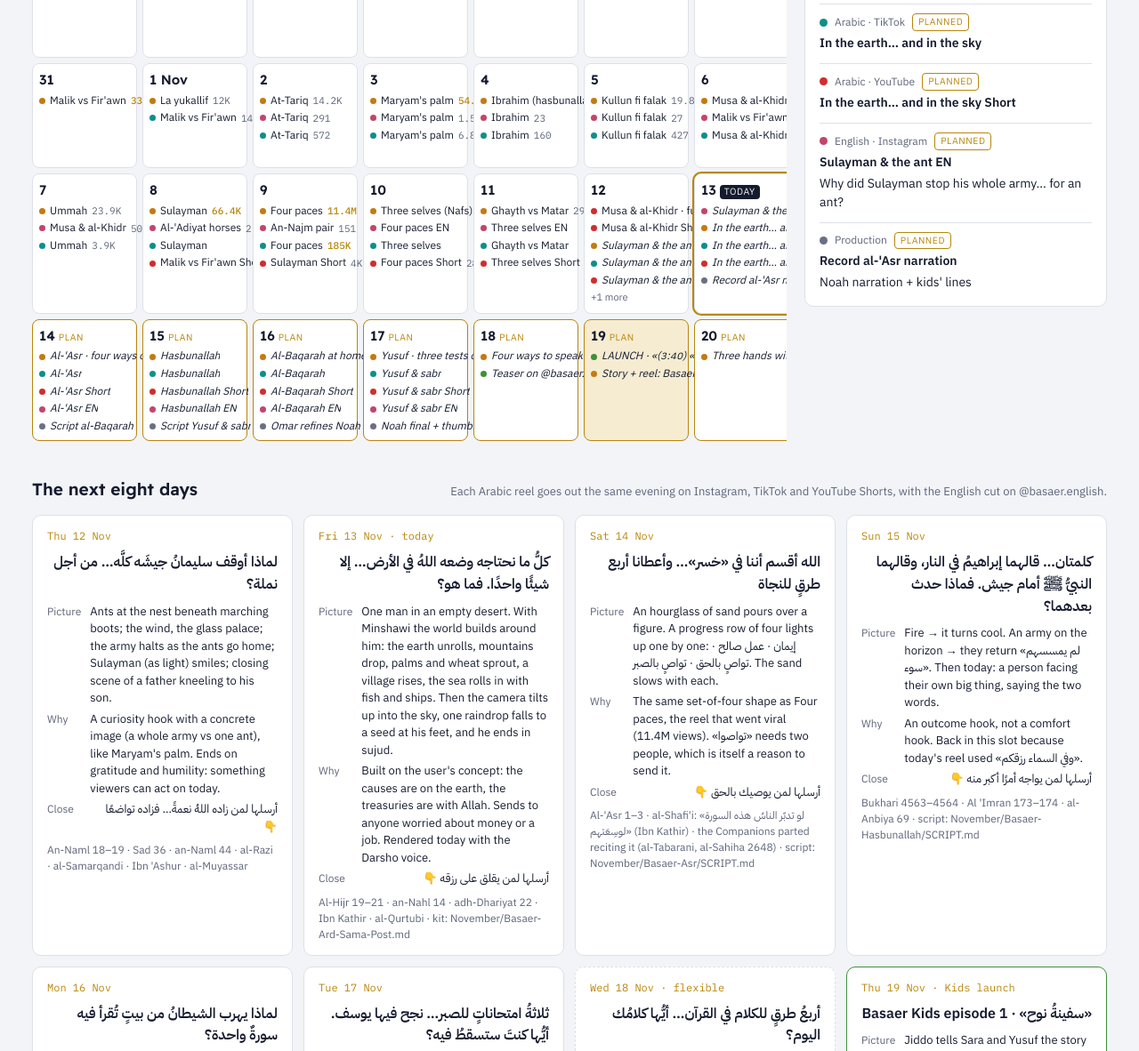
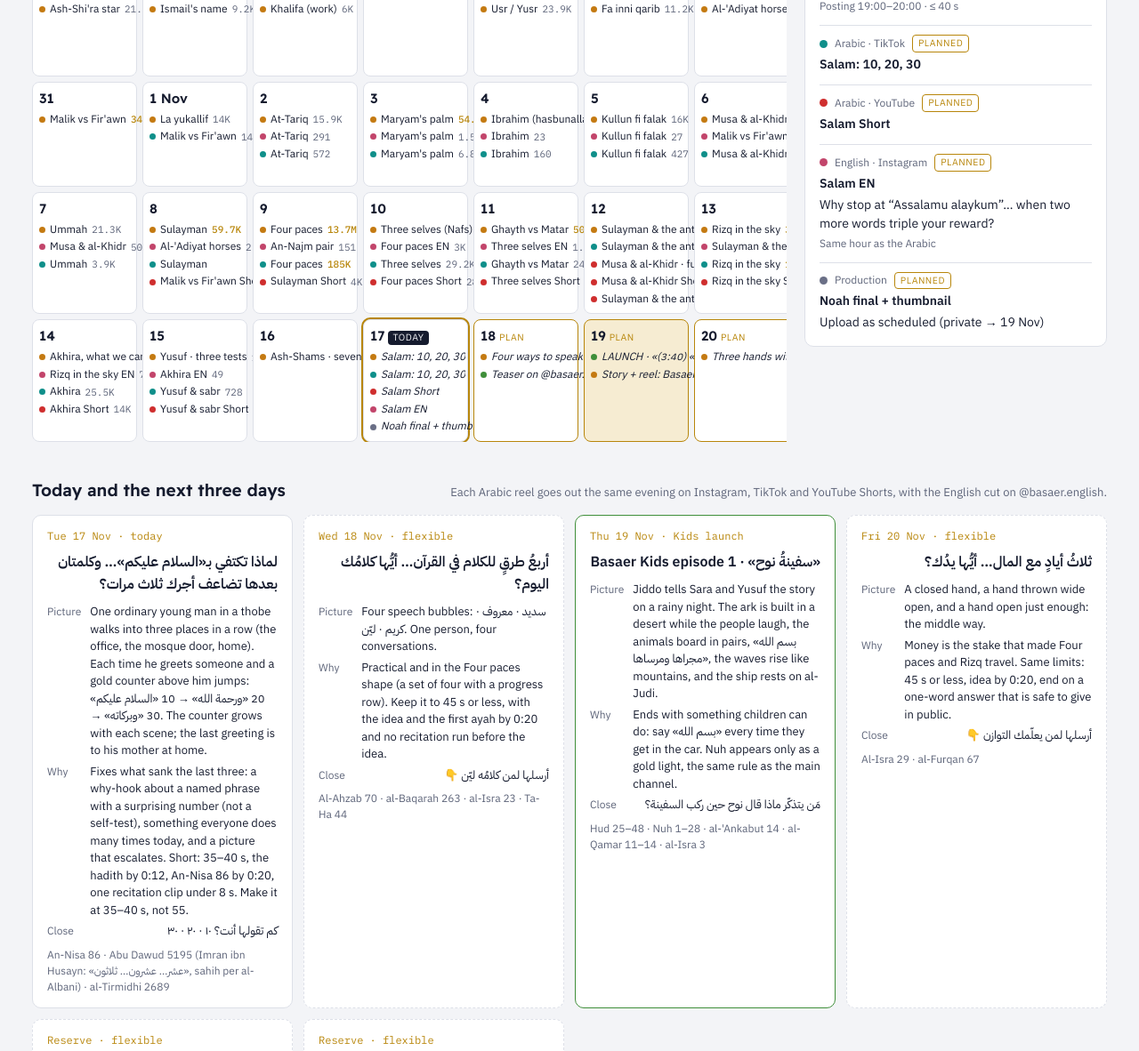
Before and after one commit to Himodabeast/basaer-calendar, a plain HTML site: page index.html in a window 1280 px wide. Shown: the part 527-1709 px from the top of the page at 89% size. Drawn offline with Linux system fonts and the light colour scheme.

Commit message:
Calendar 17 Nov: fresh counts and today's plan
Co-Authored-By: Claude Opus 5.5 <noreply@anthropic.com>

```diff
--- a/index.html
+++ b/index.html
@@ -113,7 +113,7 @@ section{margin-top:40px}
 <header>
   <div>
     <h1>Basaer release calendar</h1>
-    <p class="lede">Everything posted from 23 Oct to 12 Nov across the four live channels, then the plan through the Basaer Kids launch on Thursday 19 Nov. Updated 12 Nov: Sulayman &amp; the ant went out today, so every planned reel moved one day later. Tap a day for the details. View counts were last read on 12 Nov (Arabic Instagram), 10 Nov (English Instagram and the Four paces TikTok) and 8 Nov (other TikToks).</p>
+    <p class="lede">Everything posted from 23 Oct to 16 Nov across the four live channels, then the plan through the Basaer Kids launch on Thursday 19 Nov. Updated 17 Nov: the last three reels slipped (Yusuf and Ash-Shams lost two-thirds of viewers in the first 3 seconds), so today switches to a practical, numbers-led reel: the three forms of salam. Tap a day for the details. Arabic Instagram views were read from Metricool on 17 Nov; English Instagram, TikTok and YouTube from the public pages on 16 Nov.</p>
   </div>
   <div class="stats" id="stats"></div>
 </header>
@@ -126,7 +126,7 @@ section{margin-top:40px}
 </div>
 
 <section>
-  <div class="sechead"><h2>The next eight days</h2><p>Each Arabic reel goes out the same evening on Instagram, TikTok and YouTube Shorts, with the English cut on @basaer.english.</p></div>
+  <div class="sechead"><h2>Today and the next three days</h2><p>Each Arabic reel goes out the same evening on Instagram, TikTok and YouTube Shorts, with the English cut on @basaer.english.</p></div>
   <div class="briefs" id="briefs"></div>
 </section>
 
@@ -142,6 +142,7 @@ section{margin-top:40px}
     <li>TikTok dates come from each video's ID. Per-video TikTok views now need a sign-in, so only the 8 Nov counts (and Four paces at 185K on 10 Nov) are shown.</li>
     <li>The English cuts of Four paces and Three selves were prepared on 10 and 11 Nov. Their posting dates are marked ≈ until you confirm them.</li>
     <li>No Arabic reel went out on Tue 27 Oct, the only missed day in the run.</li>
+    <li>Plan changes since 12 Nov: «In the earth… and in the sky» went out on 13 Nov as Rizq in the sky; Akhira took 14 Nov; Yusuf moved up to 15 Nov; Ash-Shams replaced al-Baqarah on 16 Nov. Al-’Asr and Hasbunallah were not made; al-’Asr and al-Baqarah are now in reserve.</li>
   </ul>
 </section>
 </div>
@@ -155,28 +156,33 @@ const CH = {
   kids:{name:"Basaer Kids", short:"Kids", c:"--c-kids"},
   prep:{name:"Production", short:"Prep", c:"--c-prep"}
 };
-const TODAY = "2026-11-13";
+const TODAY = "2026-11-17";
 // [date, channel, short title, views|null, hook, status, note]
 const P = [
- ["2026-10-23","ar","Iqra",5333,"علمٌ… ينتهي بالسجود"],
- ["2026-10-24","ar","Ash-Shi'ra star",21100,"الشِّعرى، ألمعُ نجمٍ في سماء الليل"],
- ["2026-10-25","ar","Ismail's name",8549,"نبيٌّ سمّى ابنَه… بدعائه"],
- ["2026-10-26","ar","Khalifa (work)",5274,"كلُّ مهنةٍ عددتَها… لكن تحتها كلِّها مهمّةٌ أكبر"],
- ["2026-10-28","ar","Usr / Yusr",20700,"لماذا ذكر اللهُ «العُسر» مرّتين؟"],
- ["2026-10-29","ar","Fa inni qarib",9566,"ضاقت عليك الدنيا؟ اللهُ يقول: «فإنّي قريب»."],
- ["2026-10-30","ar","Al-'Adiyat horses",92100,"أقسمَ اللهُ بأنفاسِ «الخيل»… فعلى ماذا يُقسم؟"],
- ["2026-10-31","ar","Malik vs Fir'awn",334000,"لماذا سمّى اللهُ حاكمَ مصر «مَلِكًا» زمنَ يوسف… و«فرعون» زمنَ موسى؟"],
- ["2026-11-01","ar","La yukallif",12000,"مرضٌ وطردٌ ورسوب… كيف نخرج؟"],
- ["2026-11-02","ar","At-Tariq",14200,"هل تهتزّ «السماء» حقًّا؟ وهل «الأرض» مصدوعة؟"],
- ["2026-11-03","ar","Maryam's palm",54600,"نخلةٌ تزن أكثر من طنّ… فكيف هزّتها مريمُ عليها السلام؟"],
- ["2026-11-04","ar","Ibrahim (hasbunallah)",13000,"لو تخلّى عنك الجميع… ماذا تقول؟"],
- ["2026-11-05","ar","Kullun fi falak",19800,"ثلاث كلمات عن المدارات… وهي نفسها تدور كالمدار."],
- ["2026-11-06","ar","Musa & al-Khidr",15500,"هل خسرتَ شيئًا… ثم عرفتَ لاحقًا أن الله كان يحميك؟"],
- ["2026-11-07","ar","Ummah",23900,"تظنّ أنك وحدك لا تغيّر شيئًا؟ الله سمّى رجلًا واحدًا «أمّة»."],
- ["2026-11-08","ar","Sulayman",66400,"لماذا طلب سليمانُ عليه السلام مُلكًا عظيمًا… مباشرةً بعد أن استغفر؟"],
- ["2026-11-09","ar","Four paces",11400000,"لماذا قال اللهُ «امشوا» للرزق… و«فرّوا» إليه؟"],
- ["2026-11-10","ar","Three selves (Nafs)",106000,"لماذا نُذنب… ثم نلوم أنفسنا؟"],
- ["2026-11-11","ar","Ghayth vs Matar",29800,"لماذا قال اللهُ «غيثًا» هنا… و«مطرًا» هناك؟"],
+ ["2026-10-23","ar","Iqra",6076,"علمٌ… ينتهي بالسجود"],
+ ["2026-10-24","ar","Ash-Shi'ra star",21818,"الشِّعرى، ألمعُ نجمٍ في سماء الليل"],
+ ["2026-10-25","ar","Ismail's name",9158,"نبيٌّ سمّى ابنَه… بدعائه"],
+ ["2026-10-26","ar","Khalifa (work)",6020,"كلُّ مهنةٍ عددتَها… لكن تحتها كلِّها مهمّةٌ أكبر"],
+ ["2026-10-28","ar","Usr / Yusr",23916,"لماذا ذكر اللهُ «العُسر» مرّتين؟"],
+ ["2026-10-29","ar","Fa inni qarib",11249,"ضاقت عليك الدنيا؟ اللهُ يقول: «فإنّي قريب»."],
+ ["2026-10-30","ar","Al-'Adiyat horses",96007,"أقسمَ اللهُ بأنفاسِ «الخيل»… فعلى ماذا يُقسم؟"],
+ ["2026-10-31","ar","Malik vs Fir'awn",340846,"لماذا سمّى اللهُ حاكمَ مصر «مَلِكًا» زمنَ يوسف… و«فرعون» زمنَ موسى؟"],
+ ["2026-11-01","ar","La yukallif",14017,"مرضٌ وطردٌ ورسوب… كيف نخرج؟"],
+ ["2026-11-02","ar","At-Tariq",15898,"هل تهتزّ «السماء» حقًّا؟ وهل «الأرض» مصدوعة؟"],
+ ["2026-11-03","ar","Maryam's palm",54947,"نخلةٌ تزن أكثر من طنّ… فكيف هزّتها مريمُ عليها السلام؟"],
+ ["2026-11-04","ar","Ibrahim (hasbunallah)",13089,"لو تخلّى عنك الجميع… ماذا تقول؟"],
+ ["2026-11-05","ar","Kullun fi falak",16028,"ثلاث كلمات عن المدارات… وهي نفسها تدور كالمدار."],
+ ["2026-11-06","ar","Musa & al-Khidr",17855,"هل خسرتَ شيئًا… ثم عرفتَ لاحقًا أن الله كان يحميك؟"],
+ ["2026-11-07","ar","Ummah",21282,"تظنّ أنك وحدك لا تغيّر شيئًا؟ الله سمّى رجلًا واحدًا «أمّة»."],
+ ["2026-11-08","ar","Sulayman",59692,"لماذا طلب سليمانُ عليه السلام مُلكًا عظيمًا… مباشرةً بعد أن استغفر؟"],
+ ["2026-11-09","ar","Four paces",13683211,"لماذا قال اللهُ «امشوا» للرزق… و«فرّوا» إليه؟"],
+ ["2026-11-10","ar","Three selves (Nafs)",108822,"لماذا نُذنب… ثم نلوم أنفسنا؟"],
+ ["2026-11-11","ar","Ghayth vs Matar",50425,"لماذا قال اللهُ «غيثًا» هنا… و«مطرًا» هناك؟"],
+ ["2026-11-12","ar","Sulayman & the ant",24857,"لماذا أوقف سليمانُ جيشَه كلَّه… من أجل نملة؟"],
+ ["2026-11-13","ar","Rizq in the sky",334711,"رزقُنا… ليس في الأرض! فأين هو؟"],
+ ["2026-11-14","ar","Akhira, what we carry",80389,"ماذا نحمل معنا… في طريقنا إلى الآخرة؟"],
+ ["2026-11-15","ar","Yusuf · three tests",14884,"ثلاثةُ امتحاناتٍ للصبر… نجح فيها يوسف. وأنت؟","posted","66% swiped away in 3 s"],
+ ["2026-11-16","ar","Ash-Shams · seven oaths",4468,"أقسمَ اللهُ بسبعٍ من خلقه… آخرُها نفسُك.","posted","69% swiped away in 3 s; replaced the planned al-Baqarah reel"],
  ["2026-11-02","en","At-Tariq",291,"Does the sky really shake?"],
  ["2026-11-03","en","Maryam's palm",1515,"A palm tree that weighs more than a ton…"],
  ["2026-11-04","en","Ibrahim",23,"When everyone turns their back on you…"],
@@ -185,8 +191,11 @@ const P = [
  ["2026-11-07","en","Musa & al-Khidr",504,"Ever lost something…"],
  ["2026-11-08","en","Al-'Adiyat horses",2283,"Why does Allah swear by the breath of horses?"],
  ["2026-11-09","en","An-Najm pair",151,"Verses in pairs… so why does Allah name one star?"],
- ["2026-11-10","en","Four paces EN",null,"Prepared 10 Nov","approx"],
- ["2026-11-11","en","Three selves EN",null,"Prepared 11 Nov","approx"],
+ ["2026-11-10","en","Four paces EN",3022,"Why does Allah say “walk” for provision… and “flee” to Him?"],
+ ["2026-11-11","en","Three selves EN",1605,"Why do we sin… and then blame ourselves?"],
+ ["2026-11-13","en","Sulayman & the ant EN",70,"Why did Sulayman stop his whole army… for one ant?"],
+ ["2026-11-14","en","Rizq in the sky EN",71,"Our provision… is not on the earth! So where is it?"],
+ ["2026-11-15","en","Akhira EN",49,"What are we carrying with us… on our way to the Hereafter?"],
  ["2026-11-01","tt","Malik vs Fir'awn",145,"Posted 15:05"],
  ["2026-11-02","tt","At-Tariq",572,"Posted 17:10"],
  ["2026-11-03","tt","Maryam's palm",6782,"Posted 19:20"],
@@ -196,47 +205,38 @@ const P = [
  ["2026-11-07","tt","Ummah",3934,"Posted 19:49"],
  ["2026-11-08","tt","Sulayman",null,"8th TikTok by 9 Nov"],
  ["2026-11-09","tt","Four paces",185400,"Posted 22:34 · 185K by 10 Nov"],
- ["2026-11-10","tt","Three selves",null,"From the post kit","approx"],
- ["2026-11-11","tt","Ghayth vs Matar",null,"From the post kit","approx"],
+ ["2026-11-10","tt","Three selves",29200,"16 Nov count"],
+ ["2026-11-11","tt","Ghayth vs Matar",24600,"16 Nov count"],
+ ["2026-11-12","tt","Sulayman & the ant",4659,"16 Nov count"],
+ ["2026-11-13","tt","Rizq in the sky",191200,"16 Nov count"],
+ ["2026-11-14","tt","Akhira",25500,"16 Nov count"],
+ ["2026-11-15","tt","Yusuf & sabr",728,"16 Nov count"],
  ["2026-11-08","yt","Malik vs Fir'awn Short",10000,"First Short on the channel","approx"],
  ["2026-11-09","yt","Sulayman Short",4000,""],
  ["2026-11-10","yt","Four paces Short",28000,""],
  ["2026-11-11","yt","Three selves Short",1700,"","approx"],
  ["2026-11-12","yt","Musa & al-Khidr · full story (5:06)",null,"Omar's cut, long-form 16:9","approx"],
- ["2026-11-12","yt","Musa & al-Khidr Short",1100,"Linked to the full story","approx"],
+ ["2026-11-12","yt","Musa & al-Khidr Short",2000,"Linked to the full story","approx"],
+ ["2026-11-12","yt","Sulayman & the ant Short",14000,"16 Nov count","approx"],
+ ["2026-11-13","yt","Rizq in the sky Short",33000,"16 Nov count","approx"],
+ ["2026-11-14","yt","Akhira Short",14000,"16 Nov count","approx"],
+ ["2026-11-15","yt","Yusuf & sabr Short",2300,"16 Nov count","approx"],
 ];
 // planned: [date, channel, title, hook, note]
 const F = [
- ["2026-11-12","ar","Sulayman & the ant","لماذا أوقف سليمانُ جيشَه كلَّه… من أجل نملة؟","Posting tonight · kit: November/Basaer-Naml-Tabassum-Post.md"],
- ["2026-11-12","tt","Sulayman & the ant","ما النعمة التي تشكر الله عليها اليوم؟",""],
- ["2026-11-12","yt","Sulayman & the ant Short","",""],
- ["2026-11-12","prep","Scripts done: al-'Asr + Hasbunallah","Approve the Noah script",""],
- ["2026-11-13","en","Sulayman & the ant EN","Why did Sulayman stop his whole army… for an ant?",""],
- ["2026-11-13","ar","In the earth… and in the sky","كلُّ ما نحتاجه وضعه اللهُ في الأرض… إلا شيئًا واحدًا. فما هو؟","Posting ~20:30 · kit: November/Basaer-Ard-Sama-Post.md"],
- ["2026-11-13","tt","In the earth… and in the sky","",""],["2026-11-13","yt","In the earth… and in the sky Short","",""],
- ["2026-11-13","prep","Record al-'Asr narration","Noah narration + kids' lines",""],
- ["2026-11-14","ar","Al-'Asr · four ways out","الله أقسم أننا في «خسر»… وأعطانا أربع طرقٍ للنجاة",""],
- ["2026-11-14","tt","Al-'Asr","",""],["2026-11-14","yt","Al-'Asr Short","",""],["2026-11-14","en","Al-'Asr EN","Allah swore we are all at a loss… then gave four ways out",""],
- ["2026-11-14","prep","Script al-Baqarah","Animate Noah episode v1",""],
- ["2026-11-15","ar","Hasbunallah","كلمتان… قالهما إبراهيمُ في النار، وقالهما النبيُّ ﷺ أمام جيش. فماذا حدث بعدهما؟",""],
- ["2026-11-15","tt","Hasbunallah","",""],["2026-11-15","yt","Hasbunallah Short","",""],["2026-11-15","en","Hasbunallah EN","Two words said in a fire and before an army. What happened next?",""],
- ["2026-11-15","prep","Script Yusuf & sabr","Noah v1 to Omar · Kids channel: handle, logo, banner",""],
- ["2026-11-16","ar","Al-Baqarah at home","لماذا يهرب الشيطانُ من بيتٍ تُقرأ فيه سورةٌ واحدة؟",""],
- ["2026-11-16","tt","Al-Baqarah","",""],["2026-11-16","yt","Al-Baqarah Short","",""],["2026-11-16","en","Al-Baqarah EN","Why does Shaytan flee a house where one surah is read?",""],
- ["2026-11-16","prep","Omar refines Noah","",""],
- ["2026-11-17","ar","Yusuf · three tests of sabr","ثلاثةُ امتحاناتٍ للصبر… نجح فيها يوسف. أيُّها كنتَ ستسقطُ فيه؟",""],
- ["2026-11-17","tt","Yusuf & sabr","",""],["2026-11-17","yt","Yusuf & sabr Short","",""],["2026-11-17","en","Yusuf & sabr EN","Three tests of patience. Yusuf passed them all. Which one would you fail?",""],
+ ["2026-11-17","ar","Salam: 10, 20, 30","لماذا تكتفي بـ«السلام عليكم»… وكلمتان بعدها تضاعف أجرك ثلاث مرات؟","Posting 19:00–20:00 · ≤ 40 s"],
+ ["2026-11-17","tt","Salam: 10, 20, 30","",""],["2026-11-17","yt","Salam Short","",""],["2026-11-17","en","Salam EN","Why stop at “Assalamu alaykum”… when two more words triple your reward?","Same hour as the Arabic"],
  ["2026-11-17","prep","Noah final + thumbnail","Upload as scheduled (private → 19 Nov)",""],
- ["2026-11-18","ar","Four ways to speak","Flexible slot",""],
+ ["2026-11-18","ar","Four ways to speak","أربعُ طرقٍ للكلام في القرآن… أيُّها كلامُك اليوم؟","≤ 45 s · idea and ayah by 0:20"],
  ["2026-11-18","kids","Teaser on @basaer.arabic","«سفينةُ نوح · أول حلقة من بصائر كيدز · الخميس»",""],
  ["2026-11-19","kids","LAUNCH · «سفينة نوح» (3:40)","Episode 1 on YouTube + 0:40 Short",""],
  ["2026-11-19","ar","Story + reel: Basaer Kids is live","Cross-post the teaser, link in bio",""],
- ["2026-11-20","ar","Three hands with money","Flexible slot",""],
+ ["2026-11-20","ar","Three hands with money","ثلاثُ أيادٍ مع المال… أيُّها يدُك؟","≤ 45 s · idea and ayah by 0:20"],
 ];
 const ALL=[...P.map(r=>({d:r[0],ch:r[1],t:r[2],v:r[3],h:r[4],st:r[5]||"posted"})),
            ...F.map(r=>({d:r[0],ch:r[1],t:r[2],v:null,h:r[3],st:"planned",n:r[4]}))];
 const on={ar:true,tt:true,yt:true,en:true,kids:true,prep:true};
-let sel="2026-11-13";
+let sel="2026-11-17";
 
 const fmt=v=>v==null?"":v>=1e6?(v/1e6).toFixed(1).replace(/\.0$/,"")+"M":v>=1e3?(v/1e3).toFixed(v>=1e5?0:1).replace(/\.0$/,"")+"K":String(v);
 const iso=d=>d.toISOString().slice(0,10);
@@ -309,33 +309,13 @@ render();
 
 // briefs
 const B=[
- {d:"Thu 12 Nov",hk:"لماذا أوقف سليمانُ جيشَه كلَّه… من أجل نملة؟",
-  pic:"Ants at the nest beneath marching boots; the wind, the glass palace; the army halts as the ants go home; Sulayman (as light) smiles; closing scene of a father kneeling to his son.",
-  why:"A curiosity hook with a concrete image (a whole army vs one ant), like Maryam's palm. Ends on gratitude and humility: something viewers can act on today.",
-  end:"أرسلها لمن زاده اللهُ نعمةً… فزاده تواضعًا 👇",src:"An-Naml 18–19 · Sad 36 · an-Naml 44 · al-Razi · al-Samarqandi · Ibn 'Ashur · al-Muyassar"},
- {d:"Fri 13 Nov · today",hk:"كلُّ ما نحتاجه وضعه اللهُ في الأرض… إلا شيئًا واحدًا. فما هو؟",
-  pic:"One man in an empty desert. With Minshawi the world builds around him: the earth unrolls, mountains drop, palms and wheat sprout, a village rises, the sea rolls in with fish and ships. Then the camera tilts up into the sky, one raindrop falls to a seed at his feet, and he ends in sujud.",
-  why:"Built on the user's concept: the causes are on the earth, the treasuries are with Allah. Sends to anyone worried about money or a job. Rendered today with the Darsho voice.",
-  end:"أرسلها لمن يقلق على رزقه 👇",src:"Al-Hijr 19–21 · an-Nahl 14 · adh-Dhariyat 22 · Ibn Kathir · al-Qurtubi · kit: November/Basaer-Ard-Sama-Post.md"},
- {d:"Sat 14 Nov",hk:"الله أقسم أننا في «خسر»… وأعطانا أربع طرقٍ للنجاة",
-  pic:"An hourglass of sand pours over a figure. A progress row of four lights up one by one: إيمان · عمل صالح · تواصٍ بالحق · تواصٍ بالصبر. The sand slows with each.",
-  why:"The same set-of-four shape as Four paces, the reel that went viral (11.4M views). «تواصوا» needs two people, which is itself a reason to send it.",
-  end:"أرسلها لمن يوصيك بالحق 👇",src:"Al-'Asr 1–3 · al-Shafi'i: «لو تدبّر الناسُ هذه السورة لوسِعَتهم» (Ibn Kathir) · the Companions parted reciting it (al-Tabarani, al-Sahiha 2648) · script: November/Basaer-Asr/SCRIPT.md"},
- {d:"Sun 15 Nov",hk:"كلمتان… قالهما إبراهيمُ في النار، وقالهما النبيُّ ﷺ أمام جيش. فماذا حدث بعدهما؟",
-  pic:"Fire → it turns cool. An army on the horizon → they return «لم يمسسهم سوء». Then today: a person facing their own big thing, saying the two words.",
-  why:"An outcome hook, not a comfort hook. Back in this slot because today's reel used «وفي السماء رزقكم».",
-  end:"أرسلها لمن يواجه أمرًا أكبر منه 👇",src:"Bukhari 4563–4564 · Al 'Imran 173–174 · al-Anbiya 69 · script: November/Basaer-Hasbunallah/SCRIPT.md"},
- {d:"Mon 16 Nov",hk:"لماذا يهرب الشيطانُ من بيتٍ تُقرأ فيه سورةٌ واحدة؟",
-  pic:"A house at night, all rooms dark. As al-Baqarah is read, room after room lights up until the whole house glows. Close on a page counter: 48 pages = 7 a day = one week.",
-  why:"Practical and family-wide: people send it to the family group. The reference reel (a podcast clip on trusting Allah, 56.9K shares on 163K likes) shows warmth and a story travel. Confirm the angle you wanted from it.",
-  end:"كم يومًا تحتاج لتختمها في بيتك؟",src:"Muslim 780 («إن الشيطان ينفر من البيت الذي تُقرأ فيه سورة البقرة») · Muslim 804 («أخذُها بركة وتركُها حسرة»)"},
- {d:"Tue 17 Nov",hk:"ثلاثةُ امتحاناتٍ للصبر… نجح فيها يوسف. أيُّها كنتَ ستسقطُ فيه؟",
-  pic:"Three exam papers. Yusuf, as light, passes each and a gold ✓ lands: patience with people (his brothers and the well), with himself (the palace, «وإلّا تصرف عنّي»), with what Allah chose (forgotten in prison «بضع سنين»). Then the same tests turn to you: a word that hurt you, slipping and coming back, a du'a you've waited years for. The stamps flip to «؟».",
-  why:"The hook makes the viewer a participant, and the three patiences (people, self, decree) are ones everyone is living right now.",
-  end:"أيُّ صبرٍ أصعبُ عليك؟ ١ الناس · ٢ نفسك · ٣ ما اختاره الله",src:"Yusuf 15, 33, 42, 90, 92 · script: November/Basaer-Yusuf-Sabr/SCRIPT.md"},
+ {d:"Tue 17 Nov · today",hk:"لماذا تكتفي بـ«السلام عليكم»… وكلمتان بعدها تضاعف أجرك ثلاث مرات؟",
+  pic:"One ordinary young man in a thobe walks into three places in a row (the office, the mosque door, home). Each time he greets someone and a gold counter above him jumps: <bdi>«السلام عليكم»</bdi> 10 → <bdi>«ورحمة الله»</bdi> 20 → <bdi>«وبركاته»</bdi> 30. The counter grows with each scene; the last greeting is to his mother at home.",
+  why:"Fixes what sank the last three: a why-hook about a named phrase with a surprising number (not a self-test), something everyone does many times today, and a picture that escalates. Short: 35–40 s, the hadith by 0:12, An-Nisa 86 by 0:20, one recitation clip under 8 s. Make it at 35–40 s, not 55.",
+  end:"كم تقولها أنت؟ ١٠ · ٢٠ · ٣٠",src:"An-Nisa 86 · Abu Dawud 5195 (Imran ibn Husayn: «عشر… عشرون… ثلاثون», sahih per al-Albani) · al-Tirmidhi 2689"},
  {d:"Wed 18 Nov",flex:true,hk:"أربعُ طرقٍ للكلام في القرآن… أيُّها كلامُك اليوم؟",
   pic:"Four speech bubbles: سديد · معروف · كريم · ليّن. One person, four conversations.",
-  why:"A sequel slot from the 12 Nov ideas list. If an earlier reel slips, it moves here.",
+  why:"Practical and in the Four paces shape (a set of four with a progress row). Keep it to 45 s or less, with the idea and the first ayah by 0:20 and no recitation run before the idea.",
   end:"أرسلها لمن كلامُه ليّن 👇",src:"Al-Ahzab 70 · al-Baqarah 263 · al-Isra 23 · Ta-Ha 44"},
  {d:"Thu 19 Nov",kids:true,hk:"«سفينةُ نوح» · Basaer Kids episode 1",
   pic:"Jiddo tells Sara and Yusuf the story on a rainy night. The ark is built in a desert while the people laugh, the animals board in pairs, «بسم الله مجراها ومرساها», the waves rise like mountains, and the ship rests on al-Judi.",
@@ -343,8 +323,16 @@ const B=[
   end:"مَن يتذكّر ماذا قال نوح حين ركب السفينة؟",src:"Hud 25–48 · Nuh 1–28 · al-'Ankabut 14 · al-Qamar 11–14 · al-Isra 3"},
  {d:"Fri 20 Nov",flex:true,hk:"ثلاثُ أيادٍ مع المال… أيُّها يدُك؟",
   pic:"A closed hand, a hand thrown wide open, and a hand open just enough: the middle way.",
-  why:"Money is a universal stake, as in Four paces. A second flexible slot, moved to the day after the Kids launch.",
-  end:"أرسلها لمن يعلّمك التوازن 👇",src:"Al-Isra 29 · al-Furqan 67"}
+  why:"Money is the stake that made Four paces and Rizq travel. Same limits: 45 s or less, idea by 0:20, end on a one-word answer that is safe to give in public.",
+  end:"أرسلها لمن يعلّمك التوازن 👇",src:"Al-Isra 29 · al-Furqan 67"},
+ {d:"Reserve",flex:true,hk:"لماذا يهرب الشيطانُ من بيتٍ تُقرأ فيه سورةٌ واحدة؟",
+  pic:"A house at night, all rooms dark. As al-Baqarah is read, room after room lights up. Close on a page counter: 48 pages = 7 a day = one week.",
+  why:"Practical and family-wide (people send it to the family group). The planned 16 Nov reel, bumped by Ash-Shams. Use it if today's reel is not ready by 18:00.",
+  end:"كم يومًا تحتاج لتختمها في بيتك؟ ٧ · ١٤ · ٣٠",src:"Muslim 780 · Muslim 804"},
+ {d:"Reserve",flex:true,hk:"لماذا أقسم اللهُ بالوقت… أننا جميعًا في خسارة؟",
+  pic:"An hourglass pours over a figure. A row of four lights up one by one: إيمان · عمل صالح · تواصٍ بالحق · تواصٍ بالصبر. The sand slows with each.",
+  why:"Scripted on 14 Nov but not yet made. A set of four like Four paces; the hook is now a why-question instead of a statement.",
+  end:"أيّ الأربع تحتاج أن يوصيك بها أحد؟",src:"Al-'Asr 1–3 · script: November/Basaer-Asr/SCRIPT.md"}
 ];
 document.getElementById("briefs").innerHTML=B.map(b=>`<article class="brief ${b.kids?"kids":""} ${b.flex?"flex":""}">
   <div class="date">${b.d}${b.flex?" · flexible":""}${b.kids?" · Kids launch":""}</div>
```
